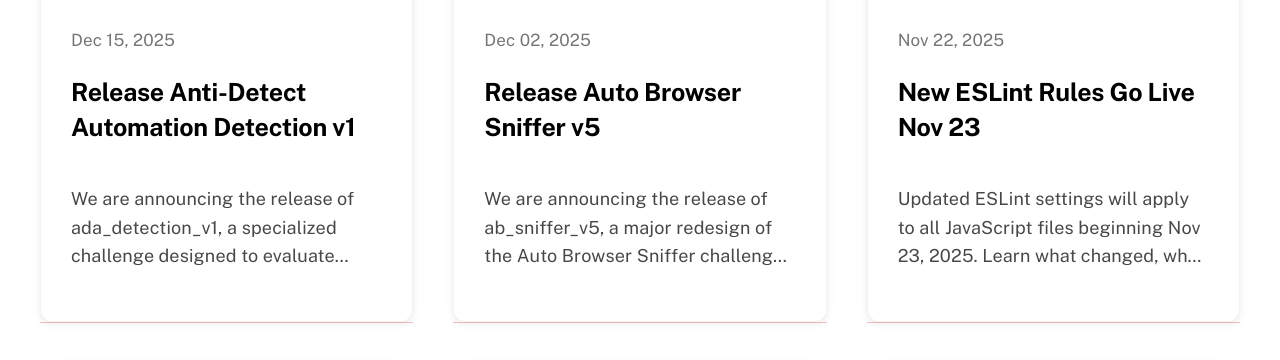
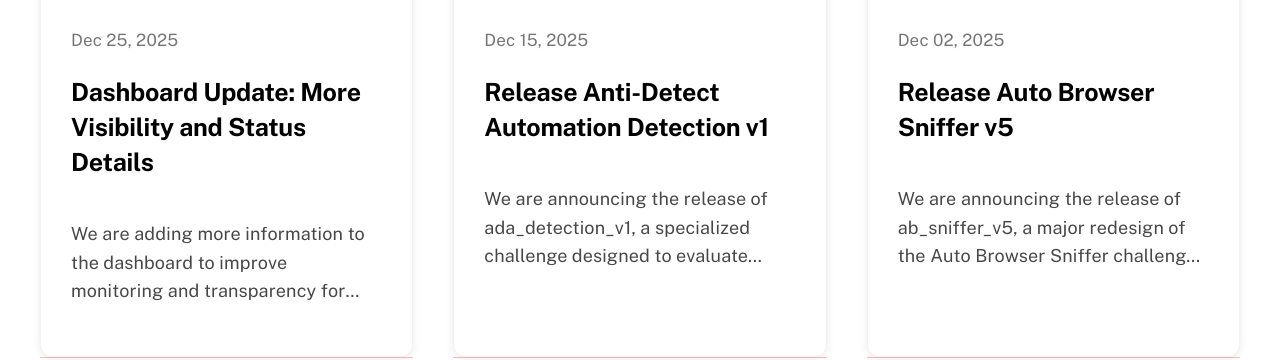
Before and after one commit to RedTeamSubnet/blog.theredteam.io, an MkDocs documentation site: the page built from docs/index.md, in a window 1280 px wide and 900 px high, scrolled down 387 px, cut to the strip 230-590 px from the top of the window. Built offline with MkDocs 1.6.1 and Material for MkDocs 9.7.7, drawn with Linux system fonts in a browser that asks for light colours; a script that is not in the unit is left out.

Commit message:
feat: add dashboard update post with enhanced visibility and status details

```diff
--- a/docs/index.md
+++ b/docs/index.md
@@ -11,6 +11,24 @@
 </div>
 
 <div class="blog-grid">
+    <a href="blog/posts/dashboard-update-v2/" class="blog-card-link">
+        <article class="blog-card">
+            <div class="blog-card-image">
+                <img src="assets/images/Dashboard_update.png" alt="Dashboard Update">
+            </div>
+            <div class="blog-card-content">
+                <span class="blog-card-date">
+                    Dec 25, 2025
+                </span>
+                <h2>
+                    Dashboard Update: More Visibility and Status Details
+                </h2>
+                <p class="blog-card-excerpt">
+                    We are adding more information to the dashboard to improve monitoring and transparency for your submissions.
+                </p>
+            </div>
+        </article>
+    </a>
     <a href="blog/posts/an.ada_detection_v1/" class="blog-card-link">
         <article class="blog-card">
             <div class="blog-card-image">
```
Also changed, not shown: docs/blog/index.md (+18 -0 lines), docs/blog/posts/dashboard-update-v2.md (added, +73 -0 lines), docs/assets/images/Dashboard_update.png (added).
